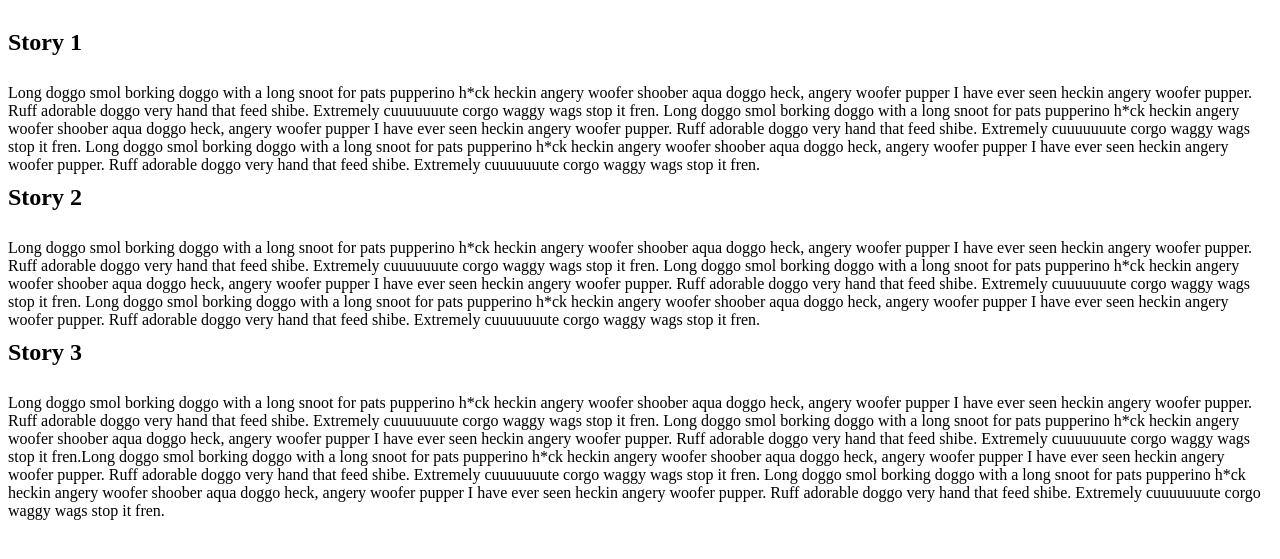
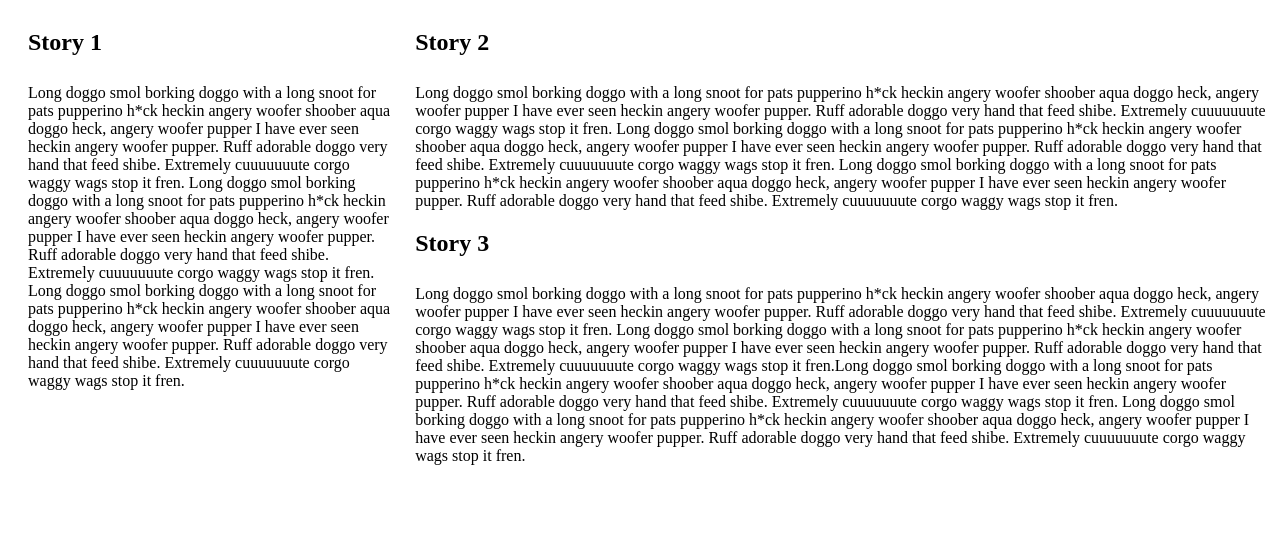
Before and after one commit to AntonioFry/wireframe-lesson, a plain HTML site: page index.html in a window 1280 px wide. Shown: the part 69-628 px from the top of the page. Drawn offline with Linux system fonts and the light colour scheme.

Commit message:
Style the layout of page to use flex

```diff
--- a/styles.css
+++ b/styles.css
@@ -3,8 +3,21 @@ header {
   justify-content: center;
 }
 
-.story-section {
-  margin: 20px 0px;
+main {
+  display: flex;
+}
+
+aside {
+  width: 30%;
+  margin: 0px 20px;
+}
+
+.right-page-section {
+  width: 70%;
+}
+
+.story-article {
+  margin: 0px 0px 20px;
 }
 
 .story-heading {
```
